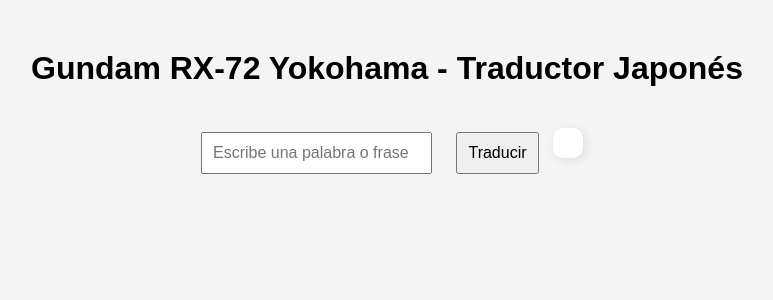
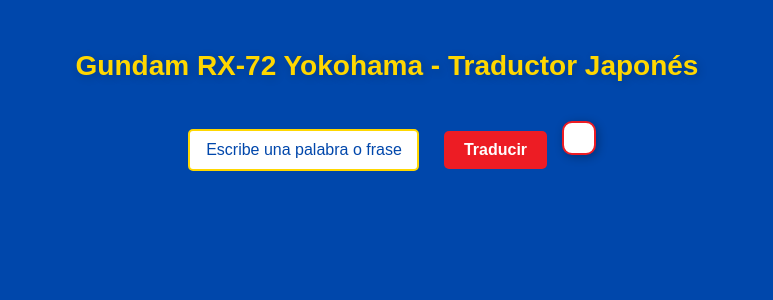
Before and after one commit to carlosmirandadiaz/gundam-rx72-yokohama, a Flask app: page / in a window 1280 px wide. Shown: the top 300 px of the page, without its empty margins (253-1026 px from the left). Run offline with Flask 3, Linux system fonts and the light colour scheme.

Commit message:
Cambios esteticos

```diff
--- a/static/css/style.css
+++ b/static/css/style.css
@@ -1,20 +1,69 @@
+/* Estilos generales */
 body {
     font-family: Arial, sans-serif;
     text-align: center;
     margin: 50px;
-    background-color: #f4f4f4;
+    background-color: #0047AB; /* Azul principal */
+    color: #FFFFFF; /* Texto en blanco */
 }
-input, button {
+
+/* Título principal */
+h1 {
+    font-size: 28px;
+    color: #FFD700; /* Amarillo */
+    text-shadow: 2px 2px 10px rgba(0, 0, 0, 0.2);
+}
+
+/* Entrada de texto y botón */
+input {
     padding: 10px;
     margin: 10px;
     font-size: 16px;
+    border: 2px solid #FFD700; /* Amarillo */
+    border-radius: 5px;
+    background-color: #FFFFFF; /* Fondo blanco */
+    color: #0047AB; /* Texto azul */
+    text-align: center;
+    outline: none;
 }
+
+input::placeholder {
+    color: #0047AB;
+}
+
+button {
+    padding: 10px 20px;
+    margin: 10px;
+    font-size: 16px;
+    font-weight: bold;
+    background-color: #ED1C24; /* Rojo */
+    color: #FFFFFF; /* Texto blanco */
+    border: none;
+    border-radius: 5px;
+    cursor: pointer;
+    transition: 0.3s ease;
+}
+
+button:hover {
+    background-color: #FFD700; /* Amarillo */
+    color: #0047AB; /* Azul */
+}
+
+/* Estilos del resultado */
 #resultado {
     margin-top: 20px;
     font-size: 18px;
-    background: white;
+    background: #FFFFFF; /* Fondo blanco */
     padding: 15px;
     border-radius: 10px;
-    box-shadow: 2px 2px 10px rgba(0, 0, 0, 0.1);
+    box-shadow: 2px 2px 10px rgba(0, 0, 0, 0.3);
     display: inline-block;
+    color: #0047AB; /* Azul */
+    border: 2px solid #ED1C24; /* Rojo */
 }
+
+/* Estilos para errores */
+p.error {
+    color: #ED1C24; /* Rojo */
+    font-weight: bold;
+}
```
Also changed, not shown: static/js/script.js (renamed from static/css/js/script.js).
